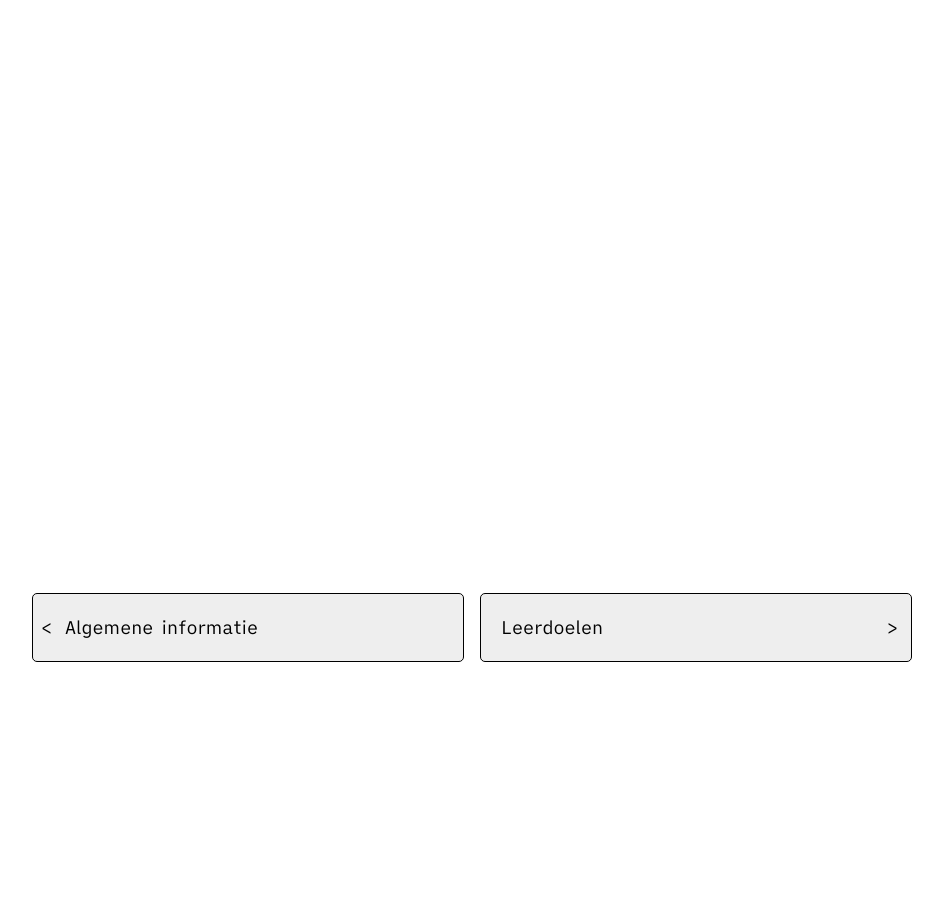
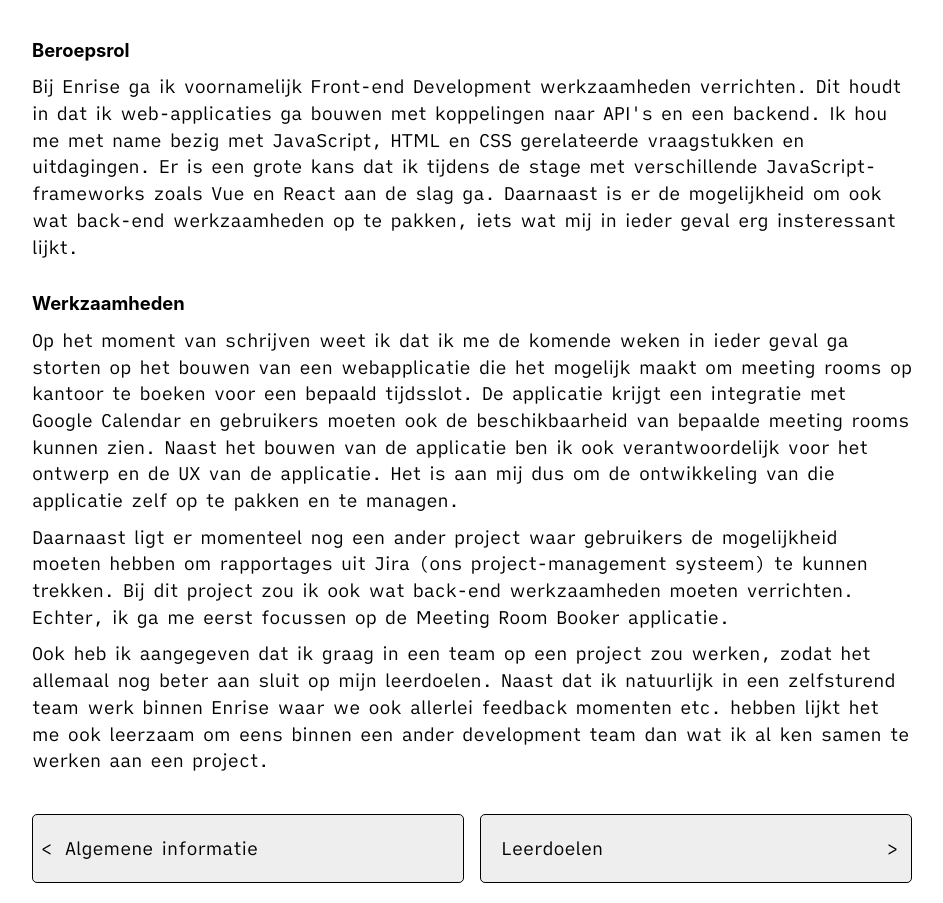
Before and after one commit to kriskuiper/stageboekje, an Eleventy site: page src/stageplan/beroepsrol-en-werkzaamheden.md in a window 1280 px wide. Shown: the part 118-1021 px from the top of the page, without its empty margins (168-1111 px from the left). Before the commit the page ends 800 px from the top, so only its background shows below. Built offline with nearby package versions, Linux system fonts and the light colour scheme; Eleventy itself is replaced by a stand-in of ours; files that its build step writes are made by us from their sources.

Commit message:
feat: edit beroepsrol-en-werkzaamheden

```diff
--- a/src/stageplan/beroepsrol-en-werkzaamheden.md
+++ b/src/stageplan/beroepsrol-en-werkzaamheden.md
@@ -5,3 +5,21 @@ intro: "Mijn werk als Front-end Developer bij Enrise."
 nameInTableOfContents: "Beroepsrol en werkzaamheden"
 tags: stageplan
 ---
+
+<section>
+
+## Beroepsrol
+Bij Enrise ga ik voornamelijk Front-end Development werkzaamheden verrichten. Dit houdt in dat ik web-applicaties ga bouwen met koppelingen naar API's en een backend. Ik hou me met name bezig met JavaScript, HTML en CSS gerelateerde vraagstukken en uitdagingen. Er is een grote kans dat ik tijdens de stage met verschillende JavaScript-frameworks zoals Vue en React aan de slag ga. Daarnaast is er de mogelijkheid om ook wat back-end werkzaamheden op te pakken, iets wat mij in ieder geval erg insteressant lijkt.
+
+</section>
+
+<section>
+
+## Werkzaamheden
+Op het moment van schrijven weet ik dat ik me de komende weken in ieder geval ga storten op het bouwen van een webapplicatie die het mogelijk maakt om meeting rooms op kantoor te boeken voor een bepaald tijdsslot. De applicatie krijgt een integratie met Google Calendar en gebruikers moeten ook de beschikbaarheid van bepaalde meeting rooms kunnen zien. Naast het bouwen van de applicatie ben ik ook verantwoordelijk voor het ontwerp en de UX van de applicatie. Het is aan mij dus om de ontwikkeling van die applicatie zelf op te pakken en te managen.
+
+Daarnaast ligt er momenteel nog een ander project waar gebruikers de mogelijkheid moeten hebben om rapportages uit Jira (ons project-management systeem) te kunnen trekken. Bij dit project zou ik ook wat back-end werkzaamheden moeten verrichten. Echter, ik ga me eerst focussen op de Meeting Room Booker applicatie.
+
+Ook heb ik aangegeven dat ik graag in een team op een project zou werken, zodat het allemaal nog beter aan sluit op mijn leerdoelen. Naast dat ik natuurlijk in een zelfsturend team werk binnen Enrise waar we ook allerlei feedback momenten etc. hebben lijkt het me ook leerzaam om eens binnen een ander development team dan wat ik al ken samen te werken aan een project.
+
+</section>
```
